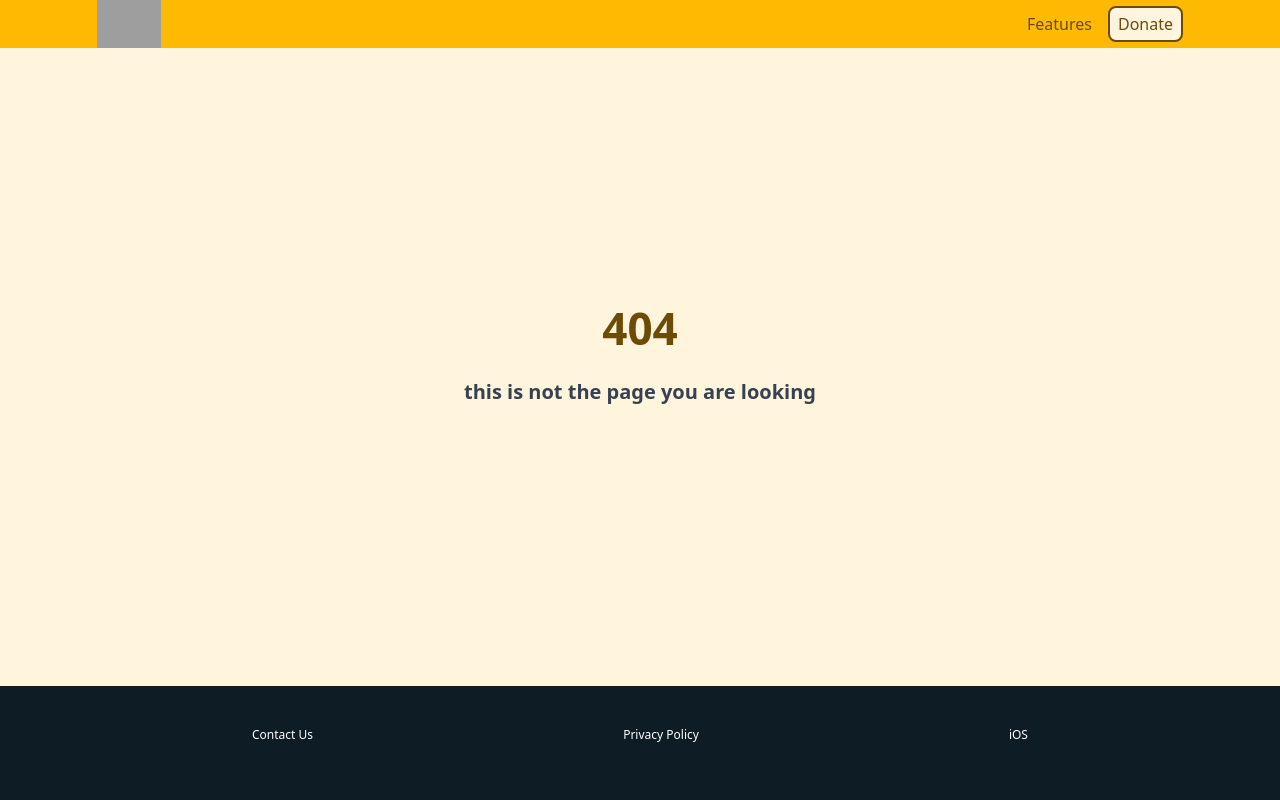
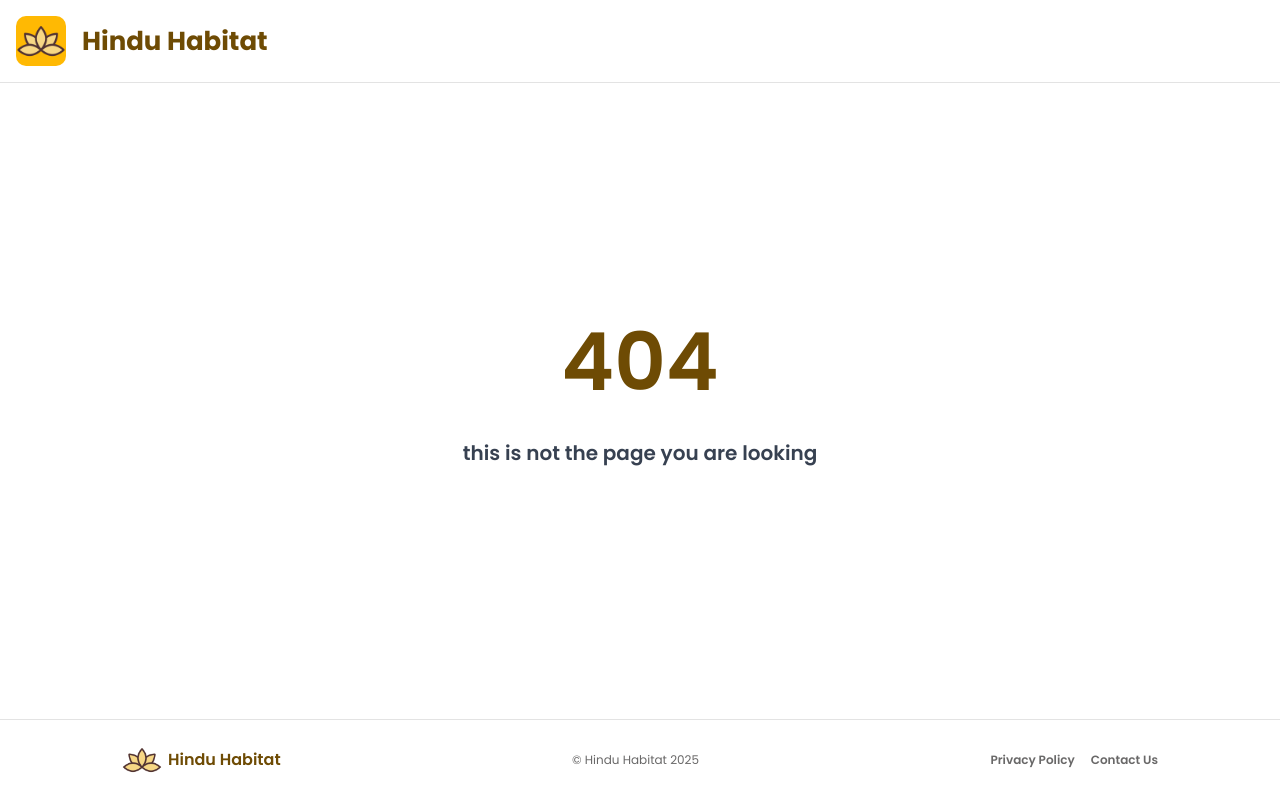
Before and after one commit to ShlokShar/HinduHabitatWebsite, a Flask app: template templates/404.html in a window 1280 px wide. Run offline with Flask 3, Linux system fonts and the light colour scheme; the template is opened without the code that fills it, so the values that code supplies are empty; grey boxes are pictures that could not be loaded.

Commit message:
404 page

```diff
--- a/static/css/output.css
+++ b/static/css/output.css
@@ -614,10 +614,6 @@ video {
   display: none;
 }
 
-.h-12 {
-  height: 3rem;
-}
-
 .h-6 {
   height: 1.5rem;
 }
@@ -648,18 +644,6 @@ video {
 
 .w-6 {
   width: 1.5rem;
-}
-
-.w-\[1100px\] {
-  width: 1100px;
-}
-
-.w-\[1134px\] {
-  width: 1134px;
-}
-
-.w-auto {
-  width: auto;
 }
 
 .w-full {
@@ -697,18 +681,6 @@ video {
 
 .max-w-\[850px\] {
   max-width: 850px;
-}
-
-.max-w-\[370px\] {
-  max-width: 370px;
-}
-
-.max-w-\[360px\] {
-  max-width: 360px;
-}
-
-.max-w-\[350px\] {
-  max-width: 350px;
 }
 
 .grow {
@@ -818,10 +790,6 @@ video {
   border-radius: 9999px;
 }
 
-.rounded-lg {
-  border-radius: 0.5rem;
-}
-
 .border {
   border-width: 1px;
 }
@@ -833,11 +801,6 @@ video {
 .border-primary {
   --tw-border-opacity: 1;
   border-color: rgb(110 75 4 / var(--tw-border-opacity, 1));
-}
-
-.bg-\[\#0e1c25\] {
-  --tw-bg-opacity: 1;
-  background-color: rgb(14 28 37 / var(--tw-bg-opacity, 1));
 }
 
 .bg-\[\#F6F6F6\] {
@@ -895,16 +858,6 @@ video {
   padding-right: 0.25rem;
 }
 
-.px-10 {
-  padding-left: 2.5rem;
-  padding-right: 2.5rem;
-}
-
-.px-2 {
-  padding-left: 0.5rem;
-  padding-right: 0.5rem;
-}
-
 .px-3 {
   padding-left: 0.75rem;
   padding-right: 0.75rem;
@@ -955,14 +908,6 @@ video {
   padding-bottom: 65px;
 }
 
-.pb-14 {
-  padding-bottom: 3.5rem;
-}
-
-.pt-10 {
-  padding-top: 2.5rem;
-}
-
 .text-center {
   text-align: center;
 }
@@ -991,10 +936,6 @@ video {
   font-size: 26px;
 }
 
-.text-\[32px\] {
-  font-size: 32px;
-}
-
 .text-\[40px\] {
   font-size: 40px;
 }
@@ -1003,8 +944,8 @@ video {
   font-size: 44px;
 }
 
-.text-\[10px\] {
-  font-size: 10px;
+.text-\[80px\] {
+  font-size: 80px;
 }
 
 .font-bold {
@@ -1057,6 +998,10 @@ video {
   color: rgb(255 255 255 / var(--tw-text-opacity, 1));
 }
 
+.text-\[1\] {
+  color: 1;
+}
+
 .shadow-md {
   --tw-shadow: 0 4px 6px -1px rgb(0 0 0 / 0.1), 0 2px 4px -2px rgb(0 0 0 / 0.1);
   --tw-shadow-colored: 0 4px 6px -1px var(--tw-shadow-color), 0 2px 4px -2px var(--tw-shadow-color);
@@ -1102,10 +1047,6 @@ html {
   cursor: pointer;
 }
 
-.hover\:underline:hover {
-  text-decoration-line: underline;
-}
-
 .group:hover .group-hover\:translate-x-0 {
   --tw-translate-x: 0px;
   transform: translate(var(--tw-translate-x), var(--tw-translate-y)) rotate(var(--tw-rotate)) skewX(var(--tw-skew-x)) skewY(var(--tw-skew-y)) scaleX(var(--tw-scale-x)) scaleY(var(--tw-scale-y));
@@ -1114,20 +1055,6 @@ html {
 .group:hover .group-hover\:translate-x-full {
   --tw-translate-x: 100%;
   transform: translate(var(--tw-translate-x), var(--tw-translate-y)) rotate(var(--tw-rotate)) skewX(var(--tw-skew-x)) skewY(var(--tw-skew-y)) scaleX(var(--tw-scale-x)) scaleY(var(--tw-scale-y));
-}
-
-@media (max-width: 850px) {
-  .max-\[850px\]\:items-start {
-    align-items: flex-start;
-  }
-
-  .max-\[850px\]\:pb-2 {
-    padding-bottom: 0.5rem;
-  }
-
-  .max-\[850px\]\:pt-2 {
-    padding-top: 0.5rem;
-  }
 }
 
 @media (min-width: 640px) {
@@ -1171,17 +1098,3 @@ html {
     font-size: 58px;
   }
 }
-
-@media (min-width: 850px) {
-  .min-\[850px\]\:w-\[1134px\] {
-    width: 1134px;
-  }
-
-  .min-\[850px\]\:flex-row {
-    flex-direction: row;
-  }
-
-  .min-\[850px\]\:justify-between {
-    justify-content: space-between;
-  }
-}
--- a/templates/404.html
+++ b/templates/404.html
@@ -1,36 +1,68 @@
-<!DOCTYPE html>
+<!doctype html>
 <html lang="en">
-<head>
-    <meta charset="UTF-8">
-    <meta name="viewport" content="width=device-width, initial-scale=1.0">
-    <title>Page Not Found</title>
-    <link rel="icon" type="image/x-icon" href="../static/img/favicon.ico">
-    <link href="../static/css/output.css" rel="stylesheet">
-    <link rel="preconnect" href="https://fonts.googleapis.com">
-    <link rel="preconnect" href="https://fonts.gstatic.com" crossorigin>
-    <link rel="preconnect" href="https://fonts.googleapis.com">
-    <link href="https://fonts.googleapis.com/css2?family=Inter:ital,opsz,wght@0,14..32,100..900;1,14..32,100..900&family=Ubuntu:ital,wght@0,300;0,400;0,500;0,700;1,300;1,400;1,500;1,700&display=swap" rel="stylesheet">
-</head>
-<body class="flex flex-col w-full min-h-screen" style="background-color:#FFF4DC;">
-    <div class="w-full bg-accent flex justify-center">
-        <!--NAVBAR-->
-        <div class="flex min-[850px]:flex-row flex-col min-[850px]:justify-between min-[850px]:w-[1134px] max-[850px]:items-start bg-accent font-ubuntu px-6 w-full">
-            <img onclick="window.location.href='/';" src="../static/img/home/logo.png" class="hover:cursor-pointer max-[850px]:pt-2 w-auto h-12">
-            <div class="max-[850px]:pb-2 flex flex-row space-x-4 items-center">
-                <p onclick="window.location.href='/features';" class="text-primary hover:cursor-pointer hover:translate-y-0.5 transform transition duration-200">Features</p>
-                <p onclick="window.location.href='/donate';" class="text-primary px-2 py-1 rounded-lg hover:translate-y-0.5 transform transition duration-200 border-primary hover:cursor-pointer bg-secondary border-2">Donate</p>
+	<head>
+		<meta charset="UTF-8" />
+		<meta name="viewport" content="width=device-width, initial-scale=1.0" />
+		<title>Privacy Policy</title>
+		<link rel="icon" type="image/x-icon" href="../static/img/favicon.ico?v=2" />
+		<link href="../static/css/output.css" rel="stylesheet" />
+		<link rel="preconnect" href="https://fonts.googleapis.com" />
+		<link rel="preconnect" href="https://fonts.gstatic.com" crossorigin />
+		<link
+			href="https://fonts.googleapis.com/css2?family=Poppins:ital,wght@0,400;0,500;0,600;0,700;0,800;0,900;1,400;1,500;1,600;1,700;1,800;1,900&display=swap"
+			rel="stylesheet"
+		/>
+	</head>
+	<body class="flex w-full min-h-screen flex-col items-center">
+		<!--HEADER-->
+		<div class="sticky left-0 top-0 w-full">
+			<div class="flex w-full justify-between bg-white p-4">
+				<div class="flex items-center justify-between space-x-4">
+					<img
+						src="./../static/img/main/icon.png"
+						width="50px"
+						height="50px"
+						class="rounded-[10px]"
+						,
+					/>
+					<p class="font-poppins text-[26px] font-bold text-primary">
+						Hindu Habitat
+					</p>
+				</div>
+			</div>
+			<!--DIVIDER-->
+			<div class="h-[0.5px] w-full bg-[#e3e3e3] p-[0.5px]"></div>
+		</div>
+        <div class="flex grow px-4 py-8 flex-col space-y-4 justify-center items-center text-center">
+            <p class="text-primary text-[80px] font-semibold font-poppins">404</p>
+            <p class="text-gray-700 text-[20px] font-semibold font-poppins">this is not the page you are looking <form action=""></form></p>
+        </div>
+        <!--FOOTER-->
+        <div class="flex w-full flex-col items-center justify-center">
+            <div class="h-[0.5px] w-full bg-[#e3e3e3] p-[0.5px]"></div>
+            <div
+                class="flex w-full max-w-[1100px] flex-col items-center justify-between px-8 py-[20px] font-poppins sm:flex-row"
+            >
+                <div class="flex items-center justify-between space-x-1.5">
+                    <img
+                        src="./../static/img/main/logo.png"
+                        width="40px"
+                        height="40px"
+                        class="rounded-[10px]"
+                        ,
+                    />
+                    <p class="font-poppins text-[16px] font-semibold text-primary">
+                        Hindu Habitat
+                    </p>
+                </div>
+                <div class="text-[12px] text-[#696868]">© Hindu Habitat 2025</div>
+                <div
+                    class="flex items-center justify-between space-x-4 font-poppins text-[12px] font-semibold text-[#696868]"
+                >
+                    <a href="" class="">Privacy Policy</a>
+                    <a href="" class="">Contact Us</a>
+                </div>
             </div>
         </div>
-    </div>
-    <div class="flex grow py-8 flex-col space-y-4 justify-center items-center">
-        <p class="text-primary text-[44px] font-semibold font-inter">404</p>
-        <p class="text-gray-700 text-[20px] font-semibold font-inter">this is not the page you are looking <form action=""></form></p>
-    </div>
-    <div class="w-full flex justify-center pt-10 bg-[#0e1c25] pb-14">
-        <div class="flex flex-row justify-around w-[1134px] items-start text-white font-inter px-6 text-[12px]">
-            <p onclick="window.location.href='/contact';" class="hover:underline hover:cursor-pointer">Contact Us</p>
-            <p onclick="window.location.href='/privacy';" class="hover:underline hover:cursor-pointer">Privacy Policy</p>
-            <a href="https://apps.apple.com/us/app/hindu-habitat/id6450930877" class="hover:underline hover:cursor-pointer">iOS</a>
-        </div>
-    </div>
-</body>
+    </body>
+</html>
```
